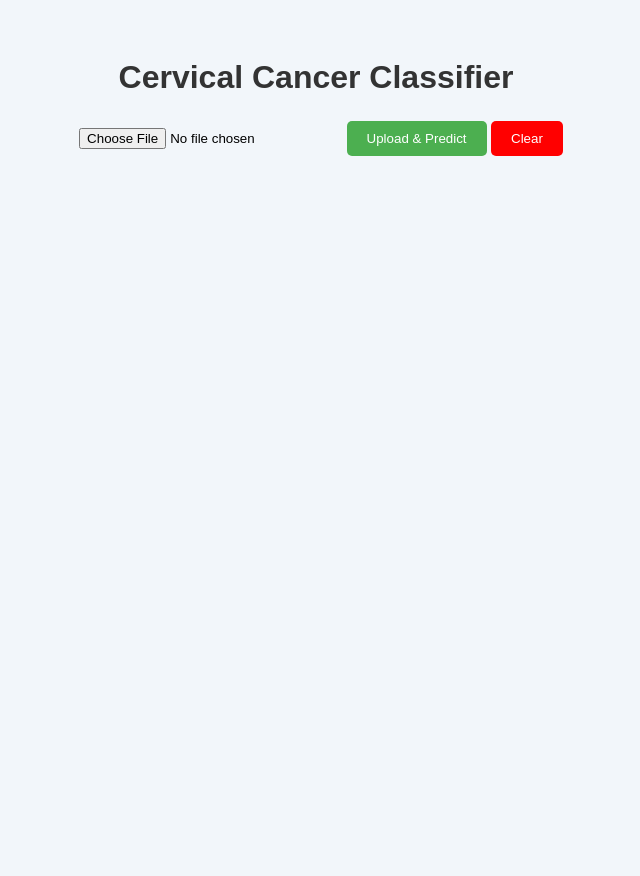
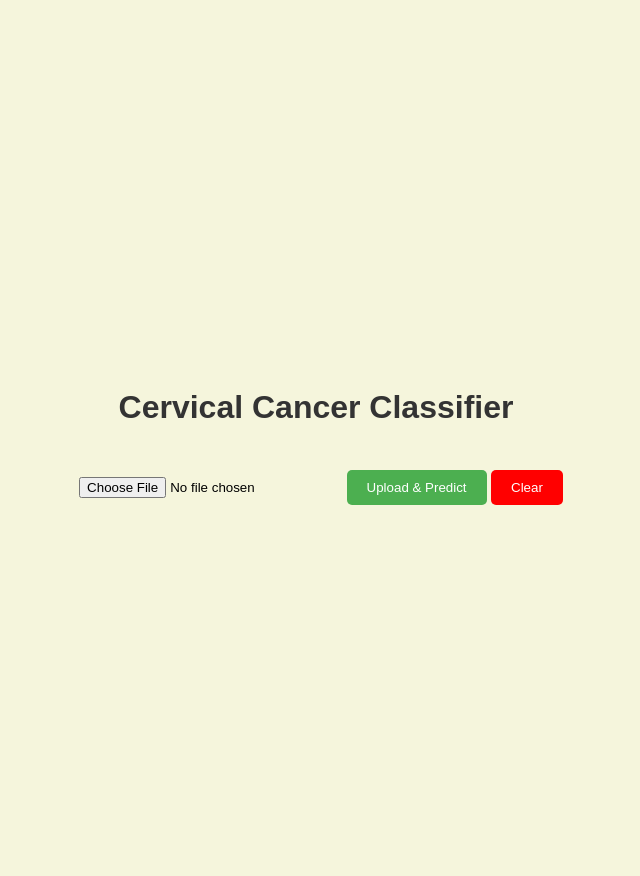
Before and after one commit to F7Z7/Cervical-Cancer-Classification-Using-Deep-Learning, a Flask app: page / in a window 1280 px wide. Shown: the whole page, without its empty margins (324-964 px from the left). Before the commit the page ends 156 px from the top, so only its background shows below. Run offline with Flask 3, Linux system fonts and the light colour scheme; parts of the project's set-up code (start-up, migrations or seed data) failed here and were passed over.

Commit message:
minor style changes

```diff
--- a/src/webapp/templates/predictor.html
+++ b/src/webapp/templates/predictor.html
@@ -8,7 +8,13 @@
             font-family: Arial, sans-serif;
             text-align: center;
             padding: 30px;
-            background-color: #f2f6fa;
+            display: flex;
+            flex-direction: column;
+            justify-content: center;
+            align-items: center;
+            height: 100vh;
+            background-color: beige;
+            overflow: hidden;
         }
         h1 {
             color: #333;
```
